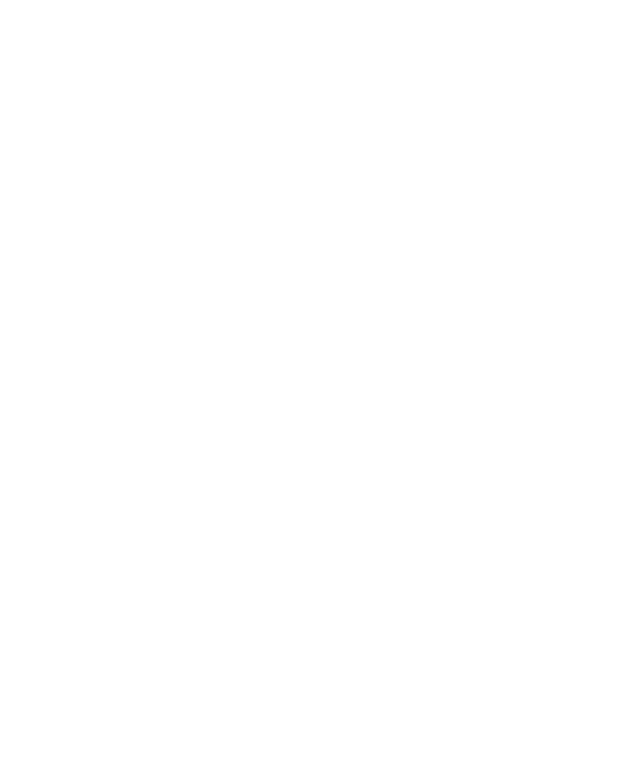
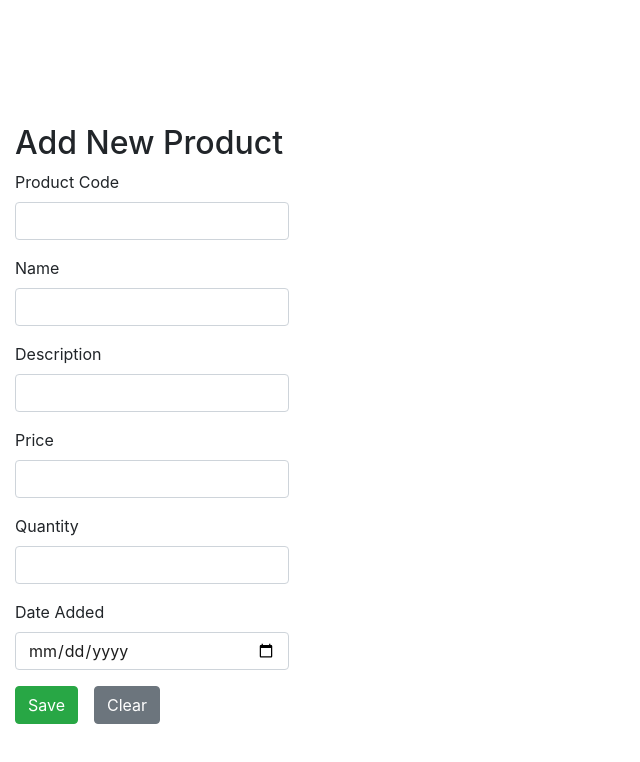
Before and after one commit to Nahhmiehh/management-system, a React (Vite) app: page /add-product in a window 1280 px wide. Before the commit this address had no page. Shown: the top 762 px of the page, without its empty margins (0-640 px from the left). Built offline with nearby package versions, Linux system fonts and the light colour scheme.

Commit message:
Add product feature

```diff
--- a/src/App.jsx
+++ b/src/App.jsx
@@ -3,6 +3,8 @@
 import Registration from'./pages/registration';
 import Login from'./pages/login';
 import Dashboard from'./pages/dashboard';
+import AddProduct from './pages/addproduct';
+
 
 
 const App = () => {
@@ -12,6 +14,7 @@
               <Route path="/login" element={<Login />} />
               <Route path="/registration" element={<Registration />} />
               <Route path="/dashboard" element={<Dashboard />} />
+              <Route path="/add-product" element={<AddProduct />} />
           </Routes>
       </Router>
   );
--- /dev/null
+++ b/src/pages/addproduct.css
@@ -0,0 +1,38 @@
+.container {
+    width: 400px;
+    margin: 50px auto;
+    padding: 20px;
+    background-color: #f9f9f9;
+    border-radius: 8px;
+    box-shadow: 0px 0px 10px rgba(0, 0, 0, 0.1);
+  }
+
+  h2 {
+    text-align: center;
+    margin-bottom: 20px;
+  }
+
+  .form-group {
+    margin-bottom: 15px;
+  }
+
+  .form-group label {
+    display: block;
+    margin-bottom: 5px;
+  }
+
+  .form-group input {
+    width: 100%;
+    padding: 8px;
+    border-radius: 4px;
+    border: 1px solid #ddd;
+  }
+
+  .button-group {
+    display: flex;
+    justify-content: space-between;
+  }
+
+  .button-group button {
+    padding: 10px 20px;
+  }
--- /dev/null
+++ b/src/pages/addproduct.jsx
@@ -0,0 +1,114 @@
+import React, { useState } from 'react';
+
+function AddProduct() {
+  const [product, setProduct] = useState({
+    productCode: '',
+    name: '',
+    description: '',
+    price: '',
+    quantity: '',
+    dateAdded: '',
+  });
+
+  const handleChange = (e) => {
+    const { name, value } = e.target;
+    setProduct({ ...product, [name]: value });
+  };
+
+  const handleClear = () => {
+    setProduct({
+      productCode: '',
+      name: '',
+      description: '',
+      price: '',
+      quantity: '',
+      dateAdded: '',
+    });
+  };
+
+  const handleSubmit = (e) => {
+    e.preventDefault();
+    console.log('Product saved', product); // This will later be replaced by API call
+    alert('Product saved successfully!');
+    handleClear();
+  };
+
+  return (
+    <div className="container mt-5">
+      <h2>Add New Product</h2>
+      <form onSubmit={handleSubmit}>
+        <div className="form-group mb-3">
+          <label>Product Code</label>
+          <input
+            type="text"
+            name="productCode"
+            className="form-control"
+            value={product.productCode}
+            onChange={handleChange}
+            required
+          />
+        </div>
+        <div className="form-group mb-3">
+          <label>Name</label>
+          <input
+            type="text"
+            name="name"
+            className="form-control"
+            value={product.name}
+            onChange={handleChange}
+            required
+          />
+        </div>
+        <div className="form-group mb-3">
+          <label>Description</label>
+          <input
+            type="text"
+            name="description"
+            className="form-control"
+            value={product.description}
+            onChange={handleChange}
+            required
+          />
+        </div>
+        <div className="form-group mb-3">
+          <label>Price</label>
+          <input
+            type="number"
+            step="0.01"
+            name="price"
+            className="form-control"
+            value={product.price}
+            onChange={handleChange}
+            required
+          />
+        </div>
+        <div className="form-group mb-3">
+          <label>Quantity</label>
+          <input
+            type="number"
+            name="quantity"
+            className="form-control"
+            value={product.quantity}
+            onChange={handleChange}
+            required
+          />
+        </div>
+        <div className="form-group mb-3">
+          <label>Date Added</label>
+          <input
+            type="date"
+            name="dateAdded"
+            className="form-control"
+            value={product.dateAdded}
+            onChange={handleChange}
+            required
+          />
+        </div>
+        <button type="submit" className="btn btn-success">Save</button>
+        <button type="button" className="btn btn-secondary ml-3" onClick={handleClear}>Clear</button>
+      </form>
+    </div>
+  );
+}
+
+export default AddProduct;
--- a/src/pages/login.jsx
+++ b/src/pages/login.jsx
@@ -6,7 +6,7 @@
 const Login = () => {
     const [username, setUsername] = useState('');
     const [password, setPassword] = useState('');
-    const navigate = useNavigate(); // Initialize useNavigate
+    const navigate = useNavigate();
 
     const handleSubmit = async (e) => {
         e.preventDefault();
```
Also changed, not shown: src/api/api.js (added, +15 -0 lines).
